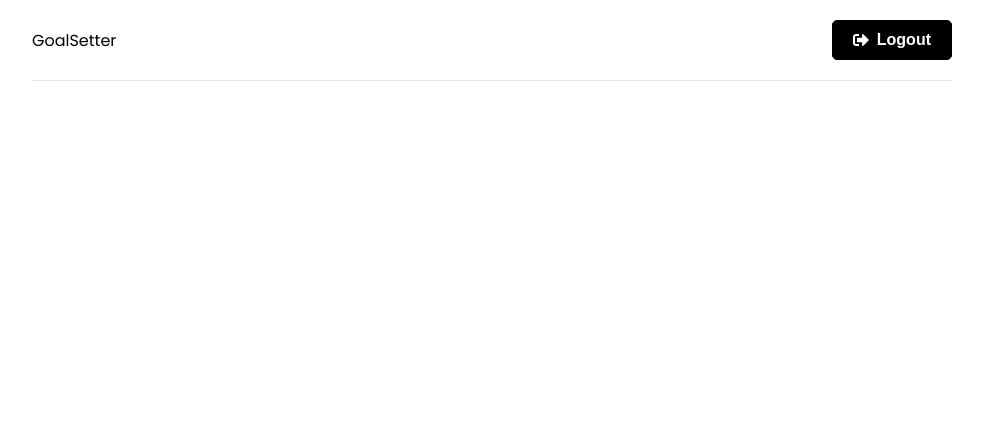
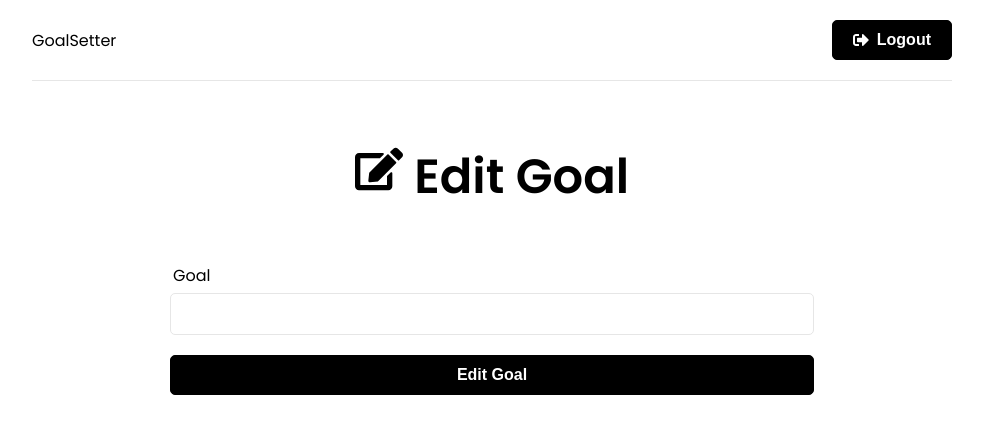
Before and after one commit to ap211unitech/Goal-Setter, a React (Create React App) app in the folder client/: page /update in a window 1280 px wide. Before the commit this address had no page. Shown: the top 434 px of the page, without its empty margins (148-1131 px from the left). Built offline with nearby package versions, Linux system fonts and the light colour scheme; sample sign-in values are in the browser's storage.

Commit message:
Working on Edit Goal Functionality

```diff
--- a/client/src/App.js
+++ b/client/src/App.js
@@ -10,6 +10,7 @@ import Navbar from './components/Navbar';
 import Dashboard from './pages/Dashboard';
 import Login from './pages/Login';
 import Register from './pages/Register';
+import UpdateGoal from './pages/UpdateGoal';
 
 function App() {
   return (
@@ -22,6 +23,7 @@ function App() {
             <Route path='/' element={<Dashboard />} />
             <Route path='/login' element={<Login />} />
             <Route path='/register' element={<Register />} />
+            <Route path='/update' element={<UpdateGoal />} />
           </Routes>
         </div>
       </BrowserRouter>
--- a/client/src/components/GoalItem.js
+++ b/client/src/components/GoalItem.js
@@ -1,5 +1,7 @@
-import { useDispatch } from 'react-redux'
-import { deleteGoal } from '../features/goals/goalSlice'
+import { useDispatch } from 'react-redux';
+import { deleteGoal } from '../features/goals/goalSlice';
+import { FaEdit, FaTrash } from 'react-icons/fa';
+import { Link } from 'react-router-dom';
 
 function GoalItem({ goal }) {
     const dispatch = useDispatch()
@@ -8,10 +10,13 @@ function GoalItem({ goal }) {
         <div className='goal'>
             <div>{new Date(goal.createdAt).toLocaleString('en-US')}</div>
             <h2>{goal.text}</h2>
+            <Link to='/update' state={{ text: goal.text, id: goal._id }} className='close' style={{ marginRight: 22, marginTop: -3 }} >
+                <FaEdit />
+            </Link>
             <button onClick={() => dispatch(deleteGoal(goal._id))} className='close'>
-                X
+                <FaTrash />
             </button>
-        </div>
+        </div >
     )
 }
 
--- /dev/null
+++ b/client/src/pages/UpdateGoal.js
@@ -0,0 +1,69 @@
+import React, { useState, useEffect, Fragment } from 'react';
+import { useLocation, useNavigate } from 'react-router-dom';
+import { useSelector, useDispatch } from 'react-redux';
+import { toast } from 'react-toastify';
+import { FaEdit } from 'react-icons/fa';
+
+function UpdateGoal(props) {
+
+    const location = useLocation();
+    const navigate = useNavigate();
+    const dispatch = useDispatch();
+    const { user } = useSelector(state => state.auth);
+
+    const [text, setText] = useState((location && location.state) ? location.state.text : '');
+
+    useEffect(() => {
+
+        if (!user) {
+            navigate('/login');
+        }
+
+    }, [user])
+
+    const onSubmit = (e) => {
+        e.preventDefault()
+
+        if (text.trim().length == 0) {
+            toast.error('Goal can not be empty');
+        }
+        else {
+            // dispatch(createGoal(text))
+            setText('');
+            navigate('/');
+            toast.success('Goal Updated');
+        }
+    }
+
+
+    return (
+        <Fragment>
+            <section className='heading'>
+                <h1>
+                    <FaEdit /> Edit Goal
+                </h1>
+            </section>
+            <section className='form'>
+                <form onSubmit={onSubmit}>
+                    <div className='form-group'>
+                        <label htmlFor='text'>Goal</label>
+                        <input
+                            type='text'
+                            name='text'
+                            id='text'
+                            value={text}
+                            onChange={(e) => setText(e.target.value)}
+                        />
+                    </div>
+                    <div className='form-group'>
+                        <button className='btn btn-block' type='submit'>
+                            Edit Goal
+                        </button>
+                    </div>
+                </form>
+            </section>
+        </Fragment>
+    )
+}
+
+export default UpdateGoal
```
